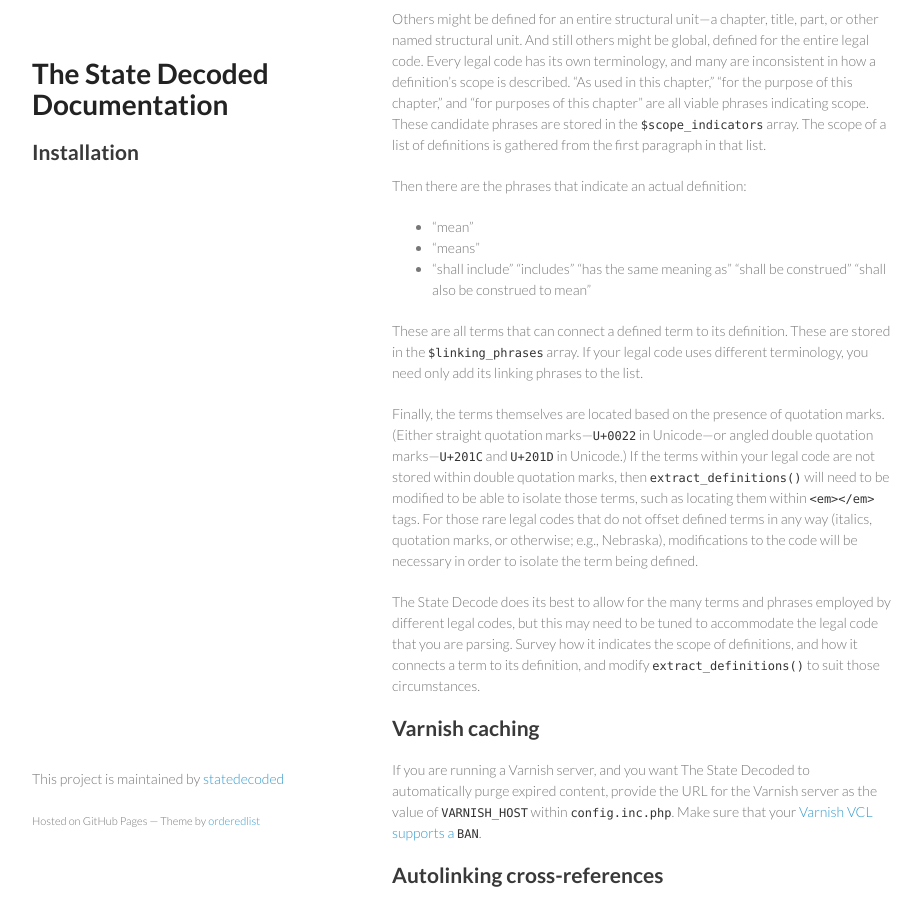
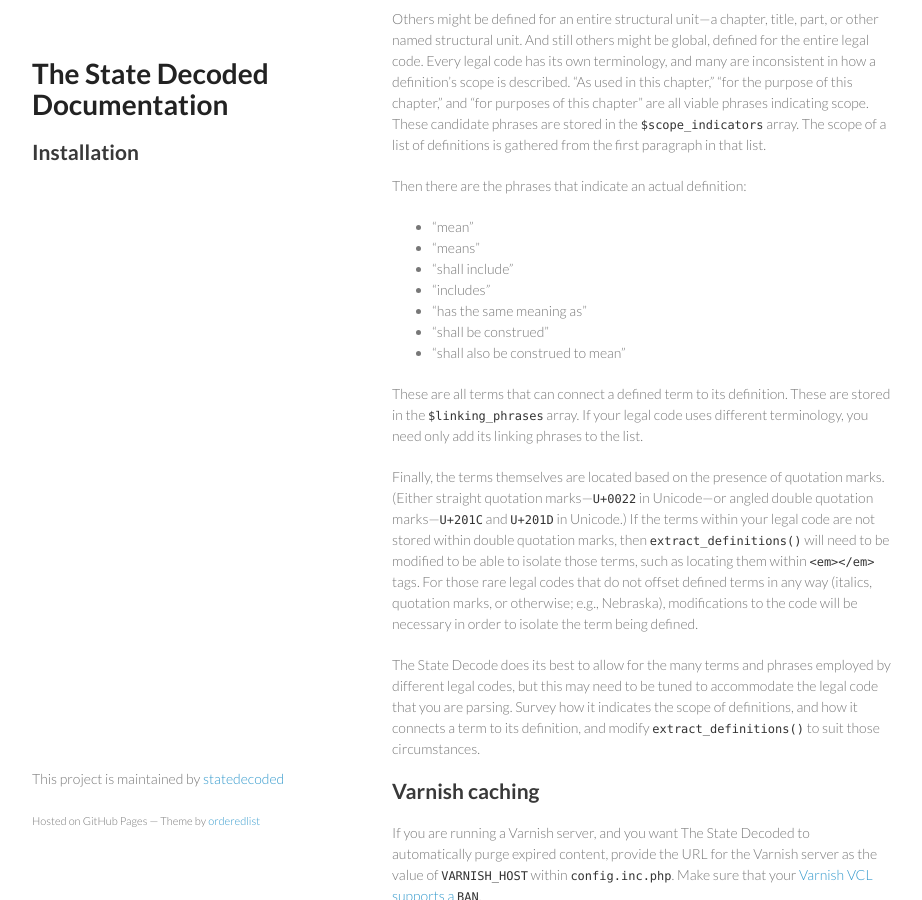
Before and after one commit to statedecoded/documentation, a Jekyll site: the page built from installation.md, in a window 1280 px wide and 900 px high, scrolled down 2550 px. Shown: the whole window, without its empty margins (178-1100 px from the left). Built offline with Jekyll 4.4.1, drawn with Linux system fonts in a browser that asks for light colours.

Commit message:
Fix UL formatting

```diff
--- a/installation.md
+++ b/installation.md
@@ -81,10 +81,10 @@
 * "mean"
 * "means"
 * "shall include"
-"includes"
-"has the same meaning as"
-"shall be construed"
-"shall also be construed to mean"
+* "includes"
+* "has the same meaning as"
+* "shall be construed"
+* "shall also be construed to mean"
 
 These are all terms that can connect a defined term to its definition. These are stored in the `$linking_phrases` array. If your legal code uses different terminology, you need only add its linking phrases to the list.
 
```
